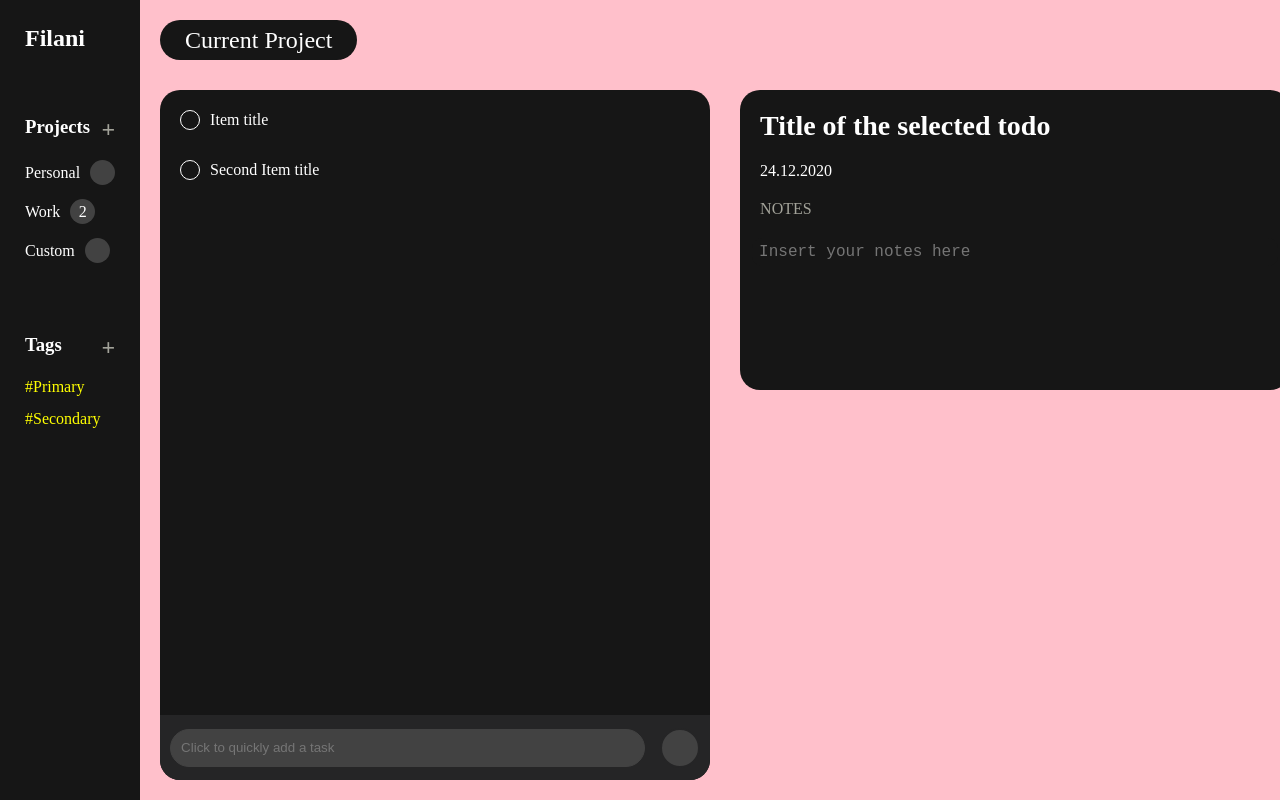
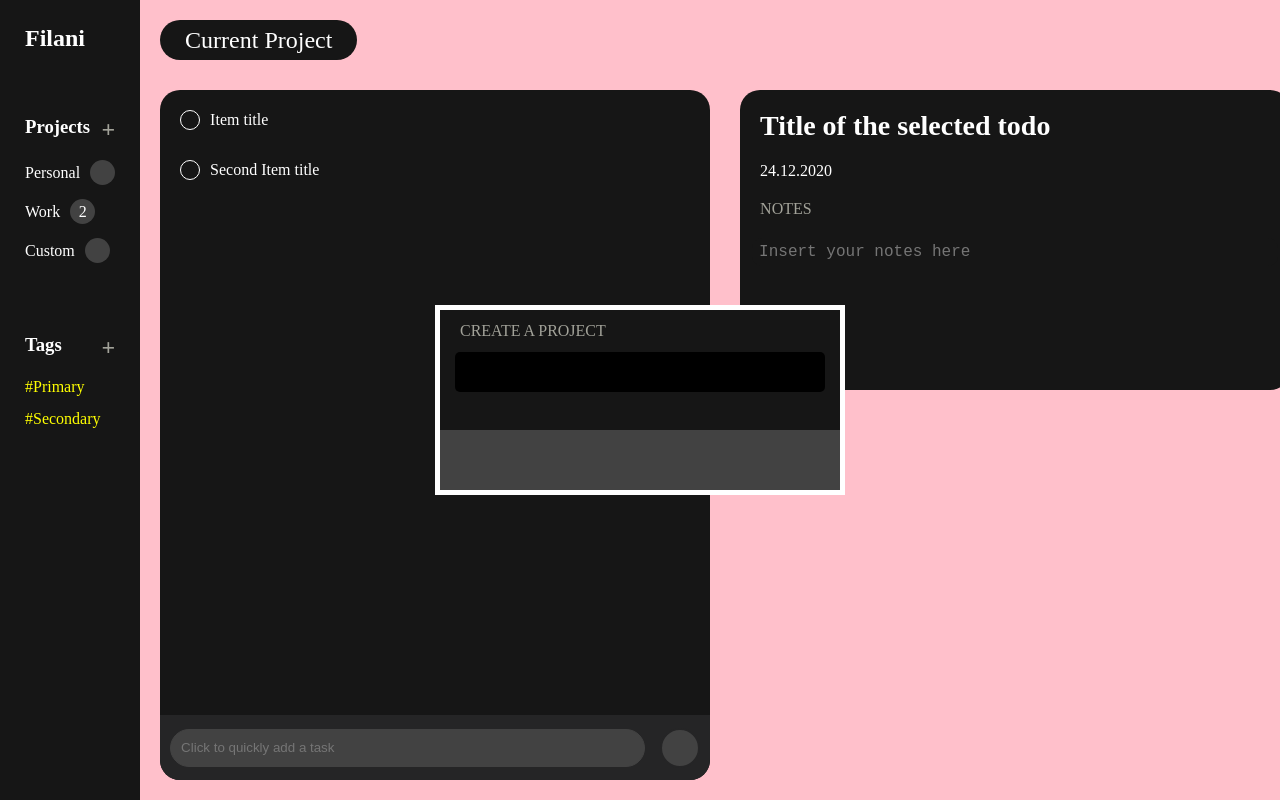
Before and after one commit to drenmorina12/todo-list, a website built with webpack: page src/template.html in a window 1280 px wide. Shown: the top 800 px of the page. Built offline with nearby package versions, Linux system fonts and the light colour scheme.

Commit message:
Create dialog form for project adding and style the form

```diff
--- a/src/style.css
+++ b/src/style.css
@@ -282,3 +282,53 @@ body {
   outline: 0;
   caret-color: #2b7bff;
 }
+
+#projects-dialog {
+  height: 180px;
+  width: 400px;
+  background-color: var(--main-color);
+  position: fixed;
+  top: 50%;
+  left: 50%;
+  transform: translate(-50%, -50%);
+  border: none;
+  outline: 5px solid white;
+  color: var(--text-2);
+  display: flex;
+  flex-direction: column;
+}
+
+#project-add-form {
+  flex: 1;
+  display: flex;
+  flex-direction: column;
+  padding: 12px 20px;
+  gap: 12px;
+}
+
+#project-title {
+  background-color: var(--main-color);
+  border: none;
+  border-radius: 5px;
+  height: 40px;
+  font-size: var(--font-big);
+  color: var(--text-1);
+  padding: 0px 6px;
+  margin: 0px -5px;
+}
+
+#project-title:hover {
+  background-color: #000000;
+}
+
+#project-title:focus {
+  background-color: #000000;
+  border: none;
+  caret-color: #2b7bff;
+  outline: none;
+}
+
+.form-buttons {
+  height: 60px;
+  background-color: var(--hover-1);
+}
--- a/src/template.html
+++ b/src/template.html
@@ -15,6 +15,19 @@
           <h3 class="project-add">+</h3>
         </section>
         <ul id="projects">
+          <dialog id="projects-dialog" open>
+            <form id="project-add-form">
+              <label for="project-title">CREATE A PROJECT</label>
+              <input
+                type="text"
+                id="project-title"
+                name="project-title"
+                required
+                autofocus
+              />
+            </form>
+            <div class="form-buttons"></div>
+          </dialog>
           <li class="project">
             <p>Personal</p>
             <div class="project-count"></div>
```
